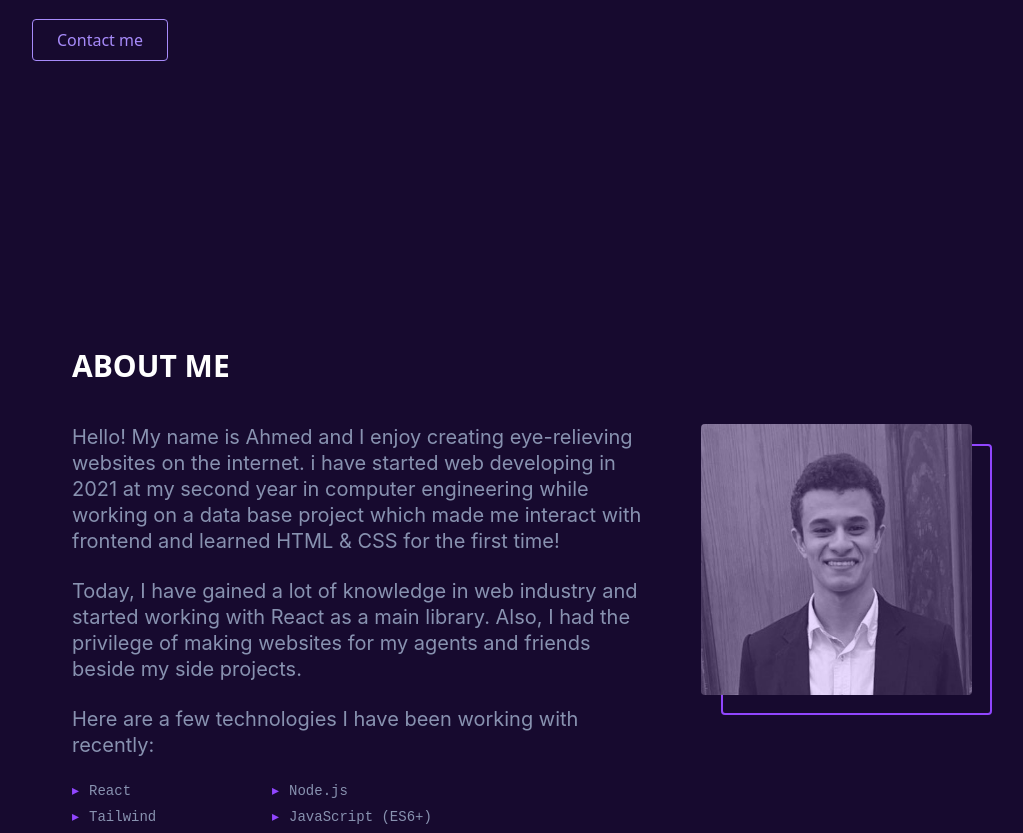
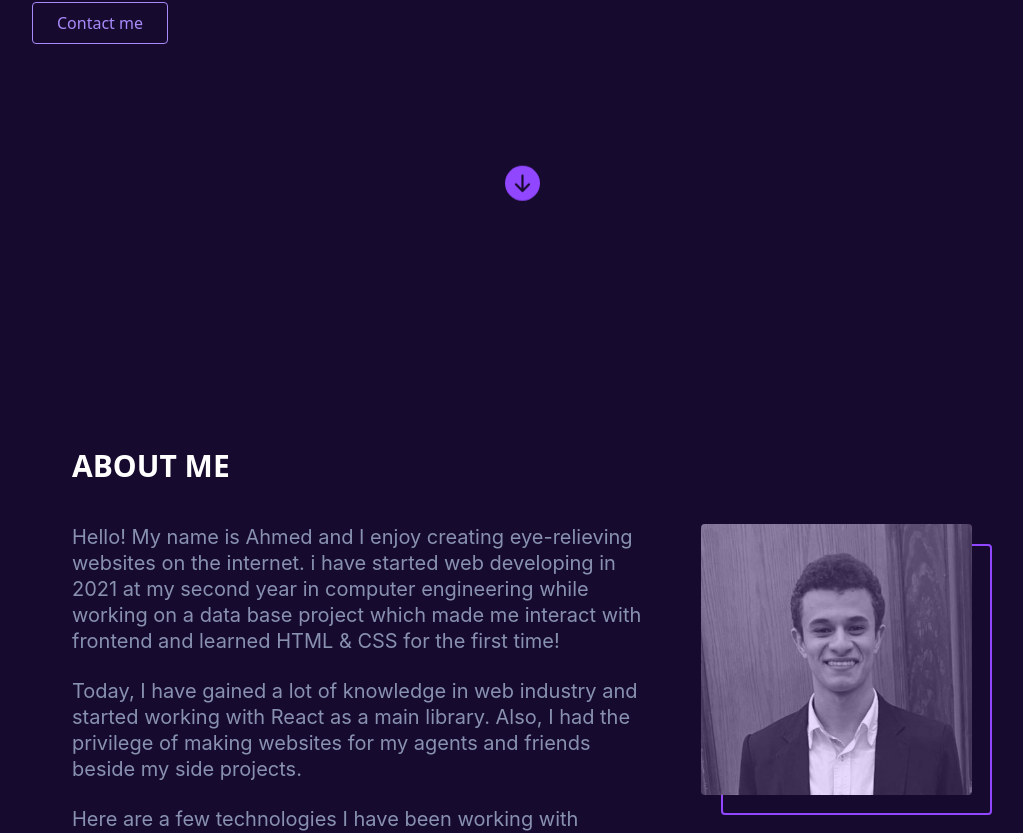
Before and after one commit to AhmedFady775/Portfolio-master, a React (Vite) app: page / in a window 1280 px wide. Shown: the part 552-1385 px from the top of the page, without its empty margins (118-1141 px from the left). Built offline with nearby package versions, Linux system fonts and the light colour scheme.

Commit message:
UI updates

```diff
--- a/src/components/Contacts.jsx
+++ b/src/components/Contacts.jsx
@@ -13,20 +13,23 @@ function Contacts() {
     setOpen(!open);
   };
   return (
-    <div
-      data-aos="fade-up"
-      data-aos-duration="2000"
-      className="contacts__cont"
-      id="contacts"
-    >
+    <div className="contacts__cont" id="contacts">
       <Header title="Get in touch" />
-      <p className="text-center mb-8 md:w-[50%]">
+      <p
+        className="text-center mb-8 md:w-[50%]"
+        data-aos="fade-up"
+        data-aos-duration="1000"
+      >
         I’m currently looking for any new opportunities, my inbox is always
         open. Whether you have a question or just want to say hi, I’ll try my
         best to reach you asap!
       </p>
       {open ? (
-        <form className="w-full md:w-[50%]">
+        <form
+          className="w-full md:w-[50%]"
+          data-aos="fade-up"
+          data-aos-duration="1000"
+        >
           <div className="flex flex-col">
             <label className="inputlabel">Name</label>
             <div className="inputCont">
@@ -93,7 +96,11 @@ function Contacts() {
         // >
         //   E-mail Me!!
         // </button>
-        <form className="w-full md:w-[50%]">
+        <form
+          className="w-full md:w-[50%]"
+          data-aos="fade-up"
+          data-aos-duration="1000"
+        >
           <div className="flex flex-col">
             <label className="inputlabel">Name</label>
             <div className="inputCont">
--- a/src/components/aboutMe/aboutMe.jsx
+++ b/src/components/aboutMe/aboutMe.jsx
@@ -8,14 +8,13 @@ import "aos/dist/aos.css"; // You can also use <link> for styles
 function AboutMe() {
   AOS.init();
   return (
-    <div
-      data-aos="fade-up"
-      data-aos-duration="2000"
-      className="aboutme__cont"
-      id="aboutme"
-    >
+    <div className="aboutme__cont" id="aboutme">
       <Header title={"About me"} />
-      <div className="descrp__pic__cont">
+      <div
+        className="descrp__pic__cont"
+        data-aos="fade-up"
+        data-aos-duration="1000"
+      >
         <div className="flex flex-col space-y-6">
           <p className="aboutme-desc">
             Hello! My name is Ahmed and I enjoy creating eye-relieving websites
--- a/src/components/header.jsx
+++ b/src/components/header.jsx
@@ -1,8 +1,14 @@
 import React from "react";
+import AOS from "aos";
 
 function Header(props) {
+  AOS.init();
   return (
-    <div className="flex flex-row items-center relative mb-10">
+    <div
+      className="flex flex-row items-center relative mb-10"
+      data-aos="fade-right"
+      data-aos-duration="1000"
+    >
       {/* <div className="font-bold text-5xl lg:text-9xl opacity-5 absolute w-full flex">
         {props.title.toUpperCase()}
       </div> */}
--- a/src/components/intro.jsx
+++ b/src/components/intro.jsx
@@ -2,6 +2,7 @@ import React from "react";
 import { HashLink as Link } from "react-router-hash-link";
 import AOS from "aos";
 import "aos/dist/aos.css"; // You can also use <link> for styles
+import { BsFillArrowDownCircleFill } from "react-icons/bs";
 
 function Intro() {
   AOS.init();
@@ -16,14 +17,23 @@ function Intro() {
       <p data-aos="fade-right" data-aos-duration="1500" className="intro-job">
         I'am a Front-end Developer & UI/UX Designer.
       </p>
-      <p data-aos="fade-up" data-aos-duration="2000" className="intro-desc">
+      <p data-aos="fade-up" data-aos-duration="1000" className="intro-desc">
         I'm a computer engineer who build and design websites. Currently, I'm a
         student at The British universty in Egypt and a freelancer.
       </p>
-      <Link data-aos="fade-up" data-aos-duration="2000" to="#contacts" smooth>
+      <Link data-aos="fade-up" data-aos-duration="1000" to="#contacts" smooth>
         <button className="flex mt-10 px-6 py-2 border border-violet-400 rounded text-violet-400 hover:bg-violet-800/30 hover:transition">
           Contact me
         </button>
+      </Link>
+      <Link
+        className="animate-bounce relative mx-auto top-32"
+        to="#aboutme"
+        data-aos="fade-up"
+        data-aos-duration="1000"
+        smooth
+      >
+        <BsFillArrowDownCircleFill size={35} color="#9146ff" />
       </Link>
     </section>
   );
--- a/src/components/navbar/navbar.jsx
+++ b/src/components/navbar/navbar.jsx
@@ -39,7 +39,7 @@ function Navbar() {
       <nav className="nav">
         <FaReact size={40} color="#9146ff" />
         <Helmet>
-          <body className={open ? "overflow-y-hidden" : " "} />
+          <body className={open ? "overflow-hidden" : " "} />
         </Helmet>
         <ul className="nav__list">
           <li>
--- a/src/components/projects/projects.css
+++ b/src/components/projects/projects.css
@@ -1,6 +1,6 @@
 .projects__section__cont {
   margin: 0px auto;
-  padding: 60px 0px;
+  padding: 100px 0px;
   max-width: 1000px;
 }
 
--- a/src/index.css
+++ b/src/index.css
@@ -5,6 +5,26 @@
 body {
   background-color: var(--sm-color-background-base);
   color: white;
+}
+
+/* width */
+::-webkit-scrollbar {
+  width: 7px;
+}
+
+/* Track */
+::-webkit-scrollbar-track {
+  background: transparent;
+}
+
+/* Handle */
+::-webkit-scrollbar-thumb {
+  background: #8892b063;
+  border-radius: 4px;
+}
+
+::-webkit-scrollbar-thumb:hover {
+  background: #8892b0;
 }
 
 :root {
@@ -135,9 +155,19 @@ body {
   padding: 60px 0px;
   align-items: center;
 }
+
+.animClass {
+  -webkit-transform: translate3d(0, 0, 0);
+  -webkit-backface-visibility: hidden;
+  -webkit-perspective: 1000;
+}
+
 @media (min-width: 1080px) {
   .main__cont {
     padding: 0px 150px;
+  }
+  .aboutme__cont {
+    padding: 200px 0;
   }
 }
 
```
